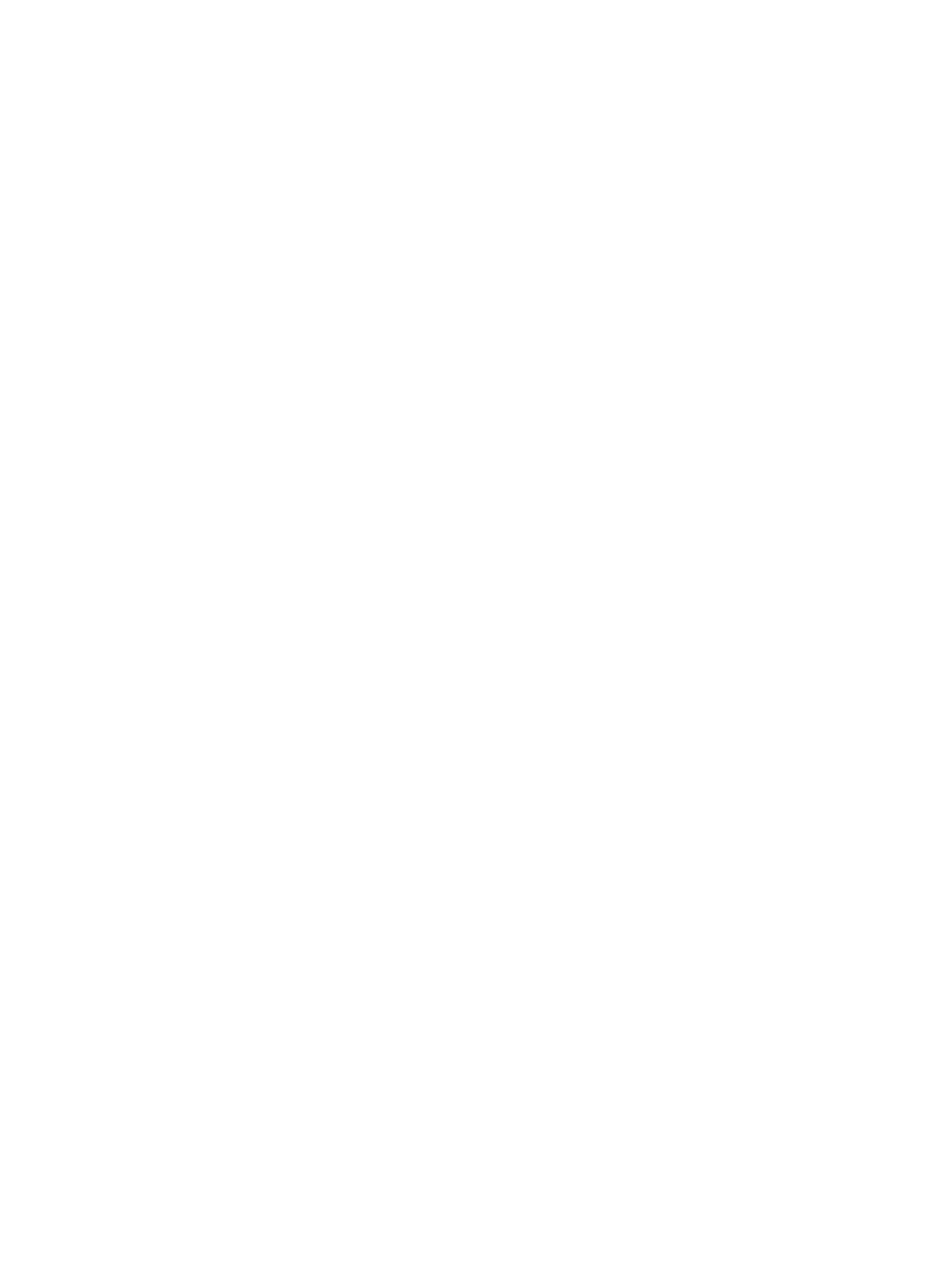
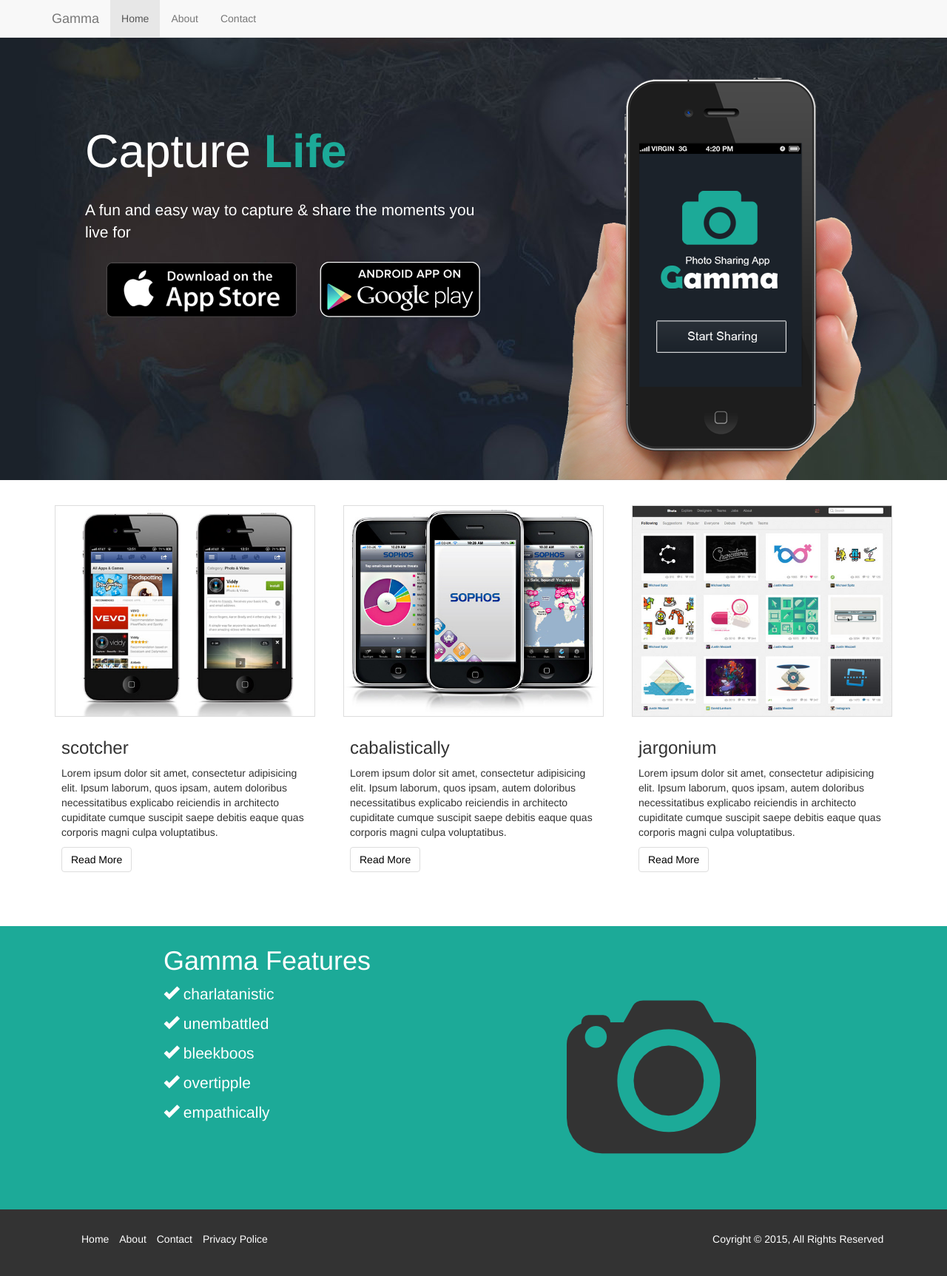
Before and after one commit to LeonelAV/photoappwebsite, a plain HTML site: page index.html in a window 1280 px wide. Shown: the whole page at 74% size. Before the commit the page ends 800 px from the top, so only its background shows below. Drawn offline with nearby package versions, Linux system fonts and the light colour scheme.

```diff
--- a/index.html
+++ b/index.html
@@ -1,10 +1,124 @@
 <!DOCTYPE html>
 <html lang="en">
+
 <head>
-	<meta charset="UTF-8">
-	<title>Gamma</title>
+    <meta charset="UTF-8">
+    <title>Gamma</title>
+    <link rel="stylesheet" href="https://maxcdn.bootstrapcdn.com/bootstrap/3.3.7/css/bootstrap.min.css" integrity="sha384-BVYiiSIFeK1dGmJRAkycuHAHRg32OmUcww7on3RYdg4Va+PmSTsz/K68vbdEjh4u" crossorigin="anonymous">
+    <link rel="stylesheet" type="text/css" href="styles.css">
 </head>
+
 <body>
+    <nav class="navbar navbar-default navbar-fixed-top">
+        <div class="container">
+            <!-- Brand and toggle get grouped for better mobile display -->
+            <div class="navbar-header">
+                <a class="navbar-brand" href="#">Gamma</a>
+            </div>
+            <!-- Collect the nav links, forms, and other content for toggling -->
+            <div class="collapse navbar-collapse" id="bs-example-navbar-collapse-1">
+                <ul class="nav navbar-nav">
+                    <li class="active"><a href="#">Home<span class="sr-only">(current)</span></a></li>
+                    <li><a href="#">About</a></li>
+                    <li><a href="#">Contact</a></li>
+                </ul>
+            </div>
+            <!-- /.navbar-collapse -->
+        </div>
+        <!-- /.container-fluid -->
+    </nav>
+    <div class="cover ">
+        <div class="container">
+            <div class="row">
+                <div class="col-md-7 jumbotron">
+                    <h1>Capture <strong>Life</strong></h1><br>
+                    <p>A fun and easy way to capture & share the moments you live for </p>
+                    <div class="logos-container col-xs-12">
+                        <img class="apple-btn" src="img/icon_app_store.png">
+                        <img class="google-btn" src="img/icon_google_play.png">
+                    </div>
+                </div>
+                <div class="img-container col-md-5">
+                    <img src="img/site_phone.png">
+                </div>
+            </div>
+        </div>
+    </div>
+    <div class="block2">
+        <div class="container">
+            <div class="row">
+                <div class="col-md-4">
+                    <div class="apps thumbnail">
+                        <img src="img/demo1.jpg" alt="...">
+                        <div class="caption">
+                            <h3>scotcher</h3>
+                            <p>Lorem ipsum dolor sit amet, consectetur adipisicing elit. Ipsum laborum, quos ipsam, autem doloribus necessitatibus explicabo reiciendis in architecto cupiditate cumque suscipit saepe debitis eaque quas corporis magni culpa voluptatibus.</p>
+                            <p><a href="#" class="btn btn-primary" role="button">Read More</a> </p>
+                        </div>
+                    </div>
+                </div>
+                <div class="col-md-4">
+                    <div class="apps thumbnail">
+                        <img src="img/demo2.jpg" alt="...">
+                        <div class="caption">
+                            <h3>cabalistically</h3>
+                            <p>Lorem ipsum dolor sit amet, consectetur adipisicing elit. Ipsum laborum, quos ipsam, autem doloribus necessitatibus explicabo reiciendis in architecto cupiditate cumque suscipit saepe debitis eaque quas corporis magni culpa voluptatibus.</p>
+                            <p><a href="#" class="btn btn-primary" role="button">Read More</a> </p>
+                        </div>
+                    </div>
+                </div>
+                <div class="col-md-4">
+                    <div class="apps thumbnail">
+                        <img src="img/demo3.jpg" alt="...">
+                        <div class="caption">
+                            <h3>jargonium</h3>
+                            <p>Lorem ipsum dolor sit amet, consectetur adipisicing elit. Ipsum laborum, quos ipsam, autem doloribus necessitatibus explicabo reiciendis in architecto cupiditate cumque suscipit saepe debitis eaque quas corporis magni culpa voluptatibus.</p>
+                            <p><a href="#" class="btn btn-primary" role="button">Read More</a></p>
+                        </div>
+                    </div>
+                </div>
+            </div>
+        </div>
+    </div>
+    <div class="cover2">
+        <div class="container">
+            <div class="row">
+                <div class="col-md-6">
+                    <div class="list">
+                        <ul>
+                            <li>
+                                <h1>Gamma Features</h1></li>
+                            <li><i class="glyphicon glyphicon-ok"></i> charlatanistic</li>
+                            <li><i class="glyphicon glyphicon-ok"></i> unembattled</li>
+                            <li><i class="glyphicon glyphicon-ok"></i> bleekboos</li>
+                            <li><i class="glyphicon glyphicon-ok"></i> overtipple</li>
+                            <li><i class="glyphicon glyphicon-ok"></i> empathically</li>
+                        </ul>
+                    </div>
+                </div>
+                <div class="img-container col-md-6">
+                    <img id="img" src="img/logo.png">
+                </div>
+            </div>
+        </div>
+    </div>
+    <footer>
+        <div class="container">
+            <div class="row">
+                <div class="col-md-9">
+                    <ul class="footer-nav">
+                        <li><a href="#">Home</a></li>
+                        <li><a href="#">About</a></li>
+                        <li><a href="#">Contact</a></li>
+                        <li><a href="#">Privacy Police</a></li>
+                    </ul>
+                </div>
+                <div class="col-md-3">
+                    <p>Coyright &copy; 2015, All Rights Reserved</p>
+                </div>
+            </div>
+        </div>
+    </footer>
+</body>
 
-</body>
 </html>
--- /dev/null
+++ b/sass/style.scss
@@ -0,0 +1,127 @@
+body {
+     margin-top: 50px;
+ }
+
+ .cover {
+     background: url('img/site_showcase_bg.jpg');
+     background-repeat: no-repeat;
+
+
+ }
+
+ .cover .jumbotron {
+    background: none;
+     padding-top: 100px;
+     @media (max-width: 992px){
+      display: flex;
+      flex-direction: column;
+      justify-content: center;
+
+     }
+
+ }
+
+ .cover h1 strong {
+     color: #1caa98;
+ }
+
+ .cover {
+     color: white;
+ }
+
+ .container .img-container {
+  padding-top: 55px;
+
+    @media (max-width: 992px) {
+      display: none;
+  }
+}
+
+
+ .logos-container {
+  margin-top: 10px;
+  display: flex;
+  justify-content: center;
+  flex-wrap: nowrap;
+  @media (max-width: 530px){
+    display:none;
+  }
+
+ }
+
+ .apple-btn {
+  padding-right: 30px;
+ }
+
+ .block2 {
+     padding: 30px;
+ }
+ .btn {
+  background-color: white;
+  color: black;
+  border: 1px solid #ddd;
+ }
+
+ .thumbnail {
+  border:0;
+ }
+
+ .thumbnail>img{
+  border: 1px solid #ddd;
+ }
+
+
+ .nav-footer {
+     background-color: #333333;
+     width: 100%;
+     color: white;
+ }
+
+ .cover2 {
+     color: white;
+     background: #1CAA98;
+ }
+
+ .list {
+   margin: 5% 0 20% 20%;
+ }
+
+.list li {
+   color: white;
+   font-size: 1.5em;
+   list-style: none;
+   margin-top: 10px;
+ }
+
+ #img {
+   margin: 3% 0 10% 20%;
+ }
+
+ .section-header {
+     margin-top: 50px;
+     background-color: #1caa98;
+     color: #fff;
+ }
+
+ .main-section {
+    padding-top: 40px;
+ }
+
+ footer ul li {
+  display: inline-block;
+  padding-right: 10px;
+ }
+
+ footer ul li a {
+  color: white;
+ }
+
+ footer {
+  background-color: #333;
+  padding: 30px 0;
+ }
+
+ footer p {
+   color:#fff;
+   text-align: center;
+ }
```
Also changed, not shown: about.html (+140 -0 lines), contact.html (+113 -0 lines), css/style.css, styles.css (added), 2 other files.
